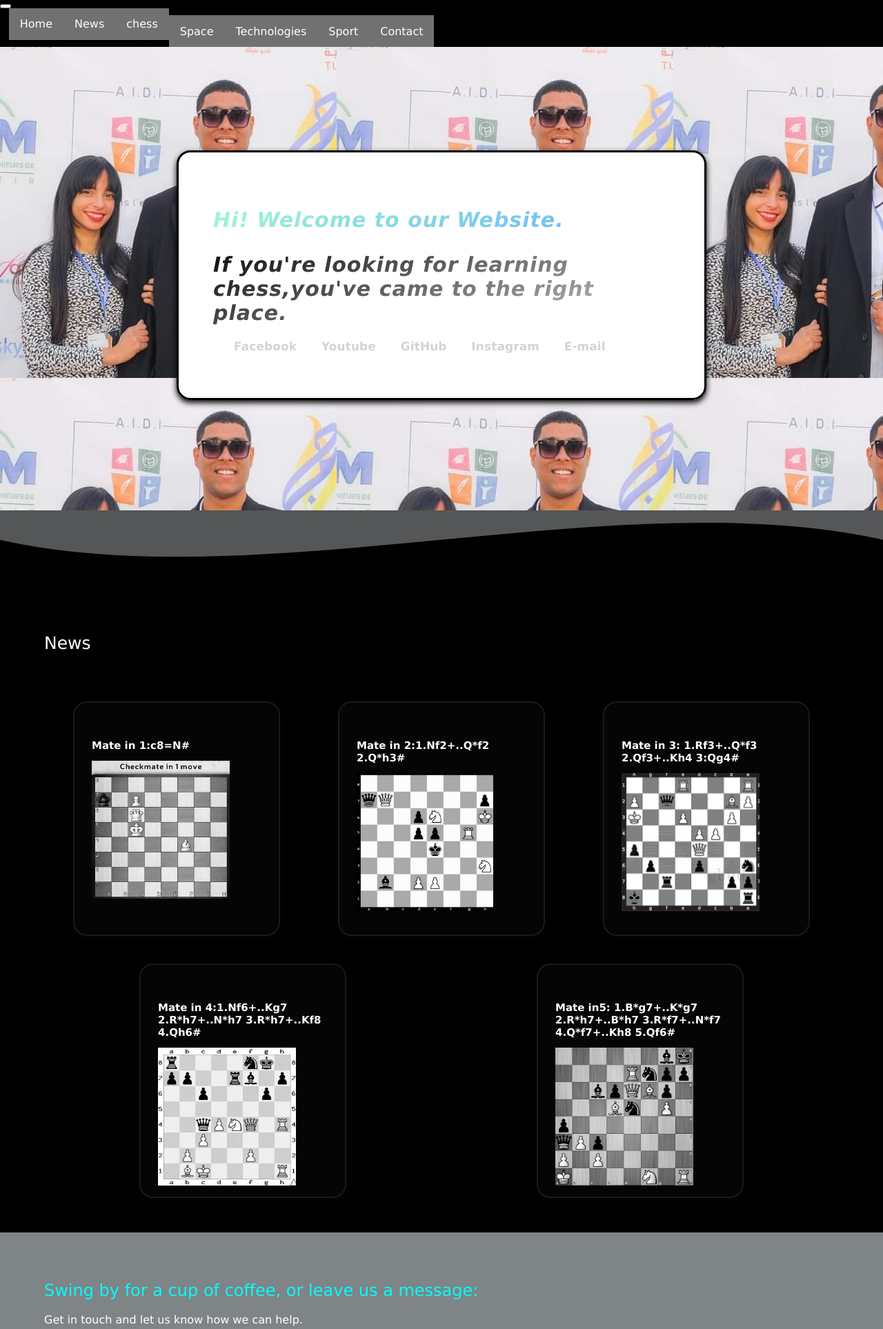
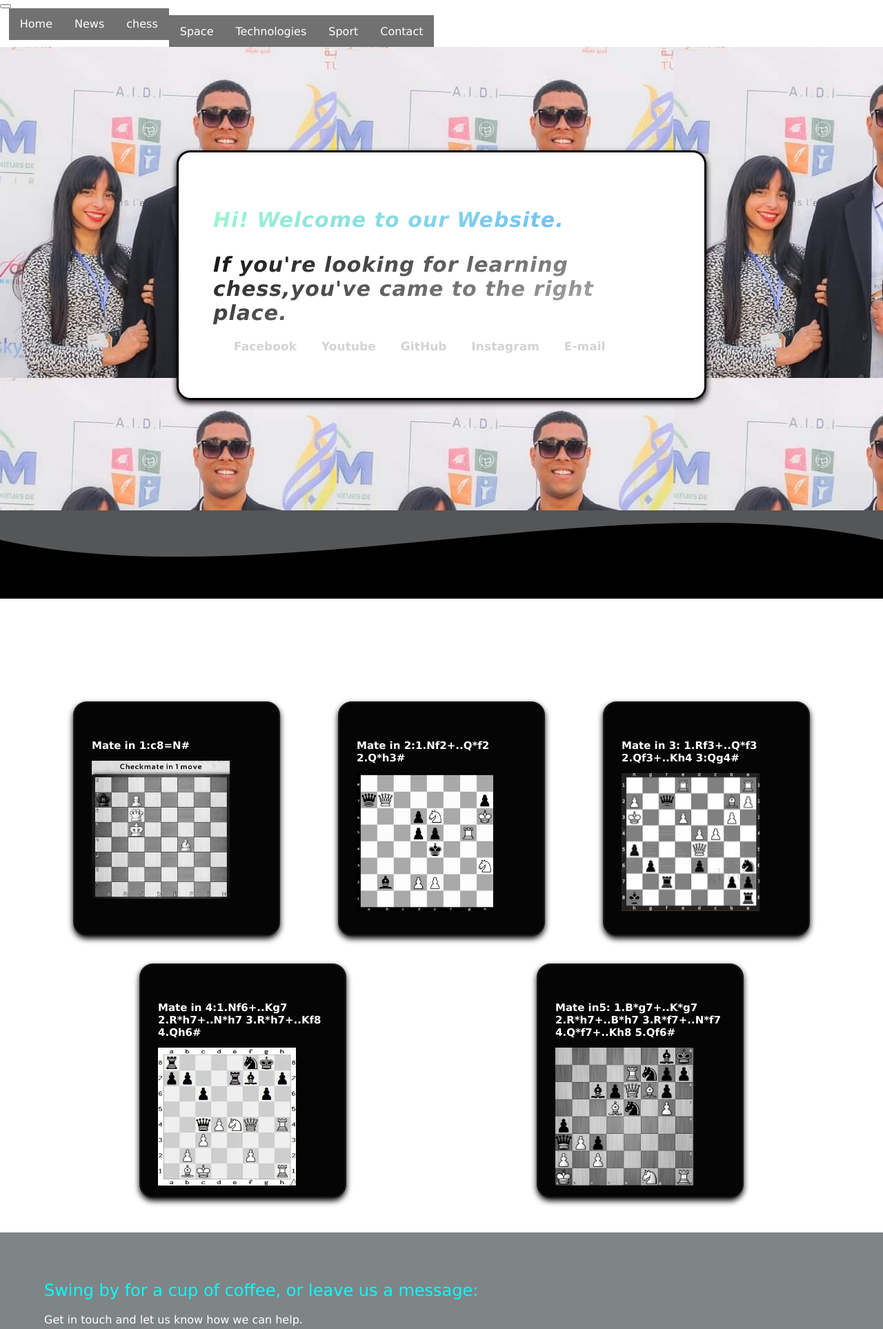
Before and after one commit to 10821324/site1, a PHP site: page /Home.html in a window 1280 px wide. Shown: the top 1927 px of the page at 69% size. Run offline with PHP 8.4, Linux system fonts and the light colour scheme.

Commit message:
Update style1.css

```diff
--- a/style1.css
+++ b/style1.css
@@ -17,7 +17,7 @@
 .body {
     padding: 0;
     margin: 0;
-    background: #000;
+    background: #ffffff;
 }
 
 ::selection {
```
